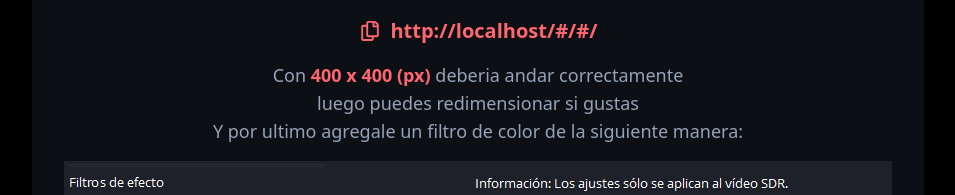
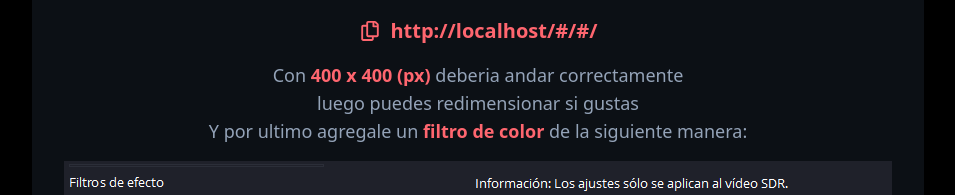
Before and after one commit to JavierBalonga/numerica-rothio-skin, a React (Vite) app: page /#/ in a window 1280 px wide. Shown: the part 266-461 px from the top of the page, without its empty margins (162-1117 px from the left). Built offline with nearby package versions, Linux system fonts and the light colour scheme.

Commit message:
fix(Home) fix copy tooltip

```diff
--- a/src/pages/index.tsx
+++ b/src/pages/index.tsx
@@ -18,10 +18,10 @@ export default function HomePage() {
   const handleCopyLink = (e: MouseEvent<HTMLButtonElement>) => {
     navigator.clipboard.writeText(link);
     const element = e.currentTarget;
-    element.classList.add("before:animate-pulse");
+    element.classList.add("before:opacity-100");
     setTimeout(() => {
-      element.classList.remove("before:animate-pulse");
-    }, 2000);
+      element.classList.remove("before:opacity-100");
+    }, 1000);
   };
 
   return (
@@ -58,7 +58,9 @@ export default function HomePage() {
           andar correctamente
           <br />
           luego puedes redimensionar si gustas
-          <br />Y por ultimo agregale un filtro de color de la siguiente manera:
+          <br />Y por ultimo agregale un{" "}
+          <strong className="text-primary">filtro de color</strong> de la
+          siguiente manera:
         </p>
         <img src={colorFilterExampleImg} alt="Color Filter Examples" />
       </div>
```
